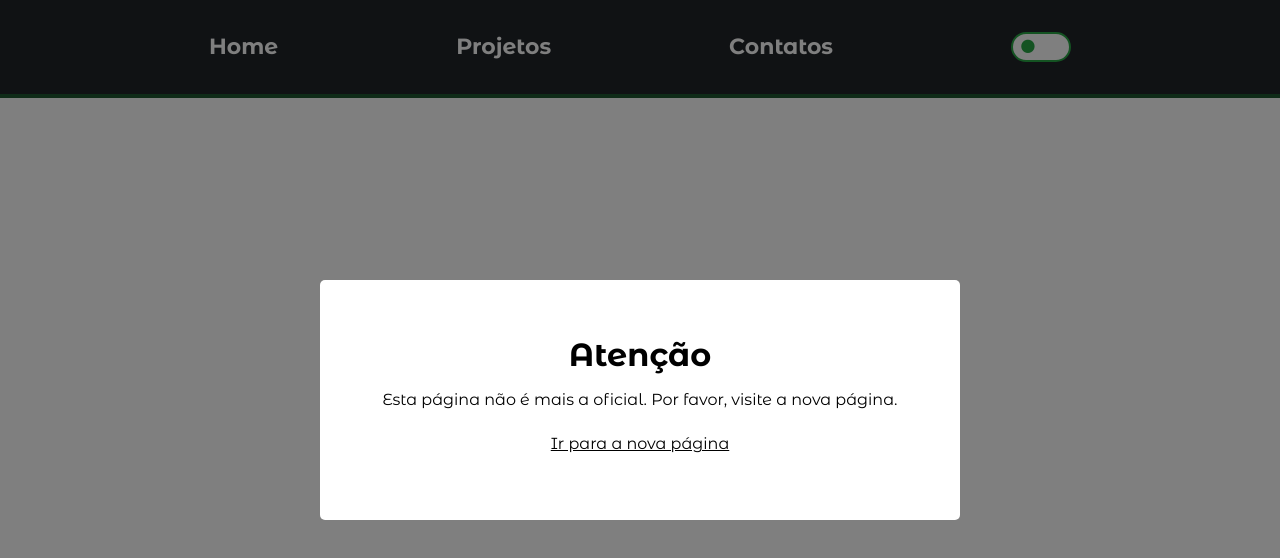
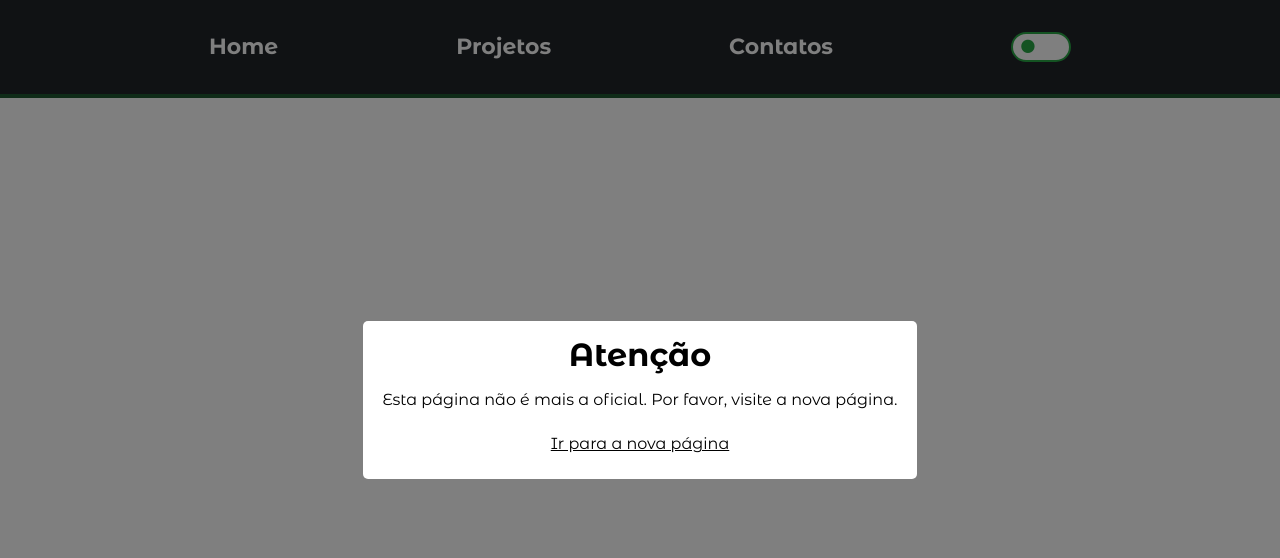
Before and after one commit to Marcos-Monte/portifolio, a Next.js app: page /Modal in a window 1280 px wide. Shown: the top 558 px of the page. Built offline with nearby package versions, Linux system fonts and the light colour scheme.

Commit message:
fix: ajustando dimensões máximas do conteúdo do modal

```diff
--- a/styles/globals.css
+++ b/styles/globals.css
@@ -72,8 +72,8 @@ html {
 }
 
 .modal-content {
-  height: 30%;
-  width: 50%;
+  max-width: 50rem;
+  max-height: 50rem;
   display: flex;
   flex-direction: column;
   justify-content: center;
```
